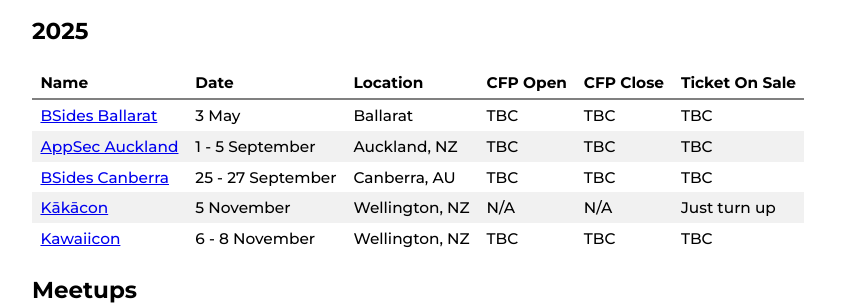
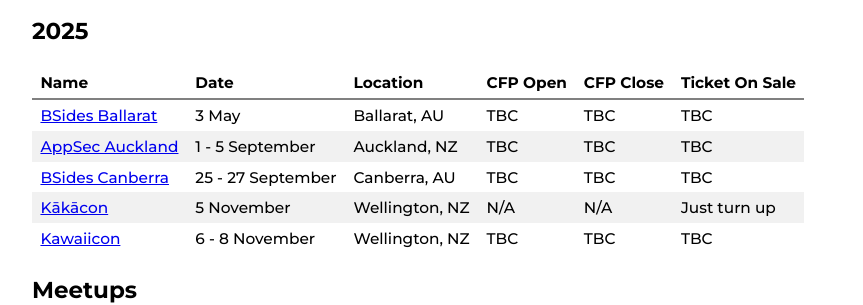
Before and after one commit to nzkarit/downundercons, a Jekyll site: the page built from index.markdown, in a window 1280 px wide. Shown: the part 712-1017 px from the top of the page, without its empty margins (208-1071 px from the left). Built offline with Jekyll 4.4.1, drawn with Linux system fonts in a browser that asks for light colours.

```diff
--- a/index.markdown
+++ b/index.markdown
@@ -25,7 +25,7 @@ These are a list of hacker/infosec cons and meetups in the NZ and Aussie Area.
 
 | Name | Date | Location | CFP Open | CFP Close | Ticket On Sale |
 | ---- | ---- | -------- | -------- | --------- | -------------- |
-| [BSides Ballarat](https://www.linkedin.com/posts/dr-paul-black-20b615a0_bsides-ballarat-will-be-held-on-saturday-activity-7248840033477033984-bg4I/) | 3 May | Ballarat | TBC | TBC | TBC |
+| [BSides Ballarat](https://www.linkedin.com/posts/dr-paul-black-20b615a0_bsides-ballarat-will-be-held-on-saturday-activity-7248840033477033984-bg4I/) | 3 May | Ballarat, AU | TBC | TBC | TBC |
 | [AppSec Auckland](https://appsec.org.nz/conference/) | 1 - 5 September | Auckland, NZ | TBC | TBC | TBC |
 | [BSides Canberra](https://www.bsidesau.com.au/) | 25 - 27 September | Canberra, AU | TBC | TBC | TBC |
 | [Kākācon](https://www.kākācon.nz/) | 5 November | Wellington, NZ | N/A | N/A | Just turn up |
```
